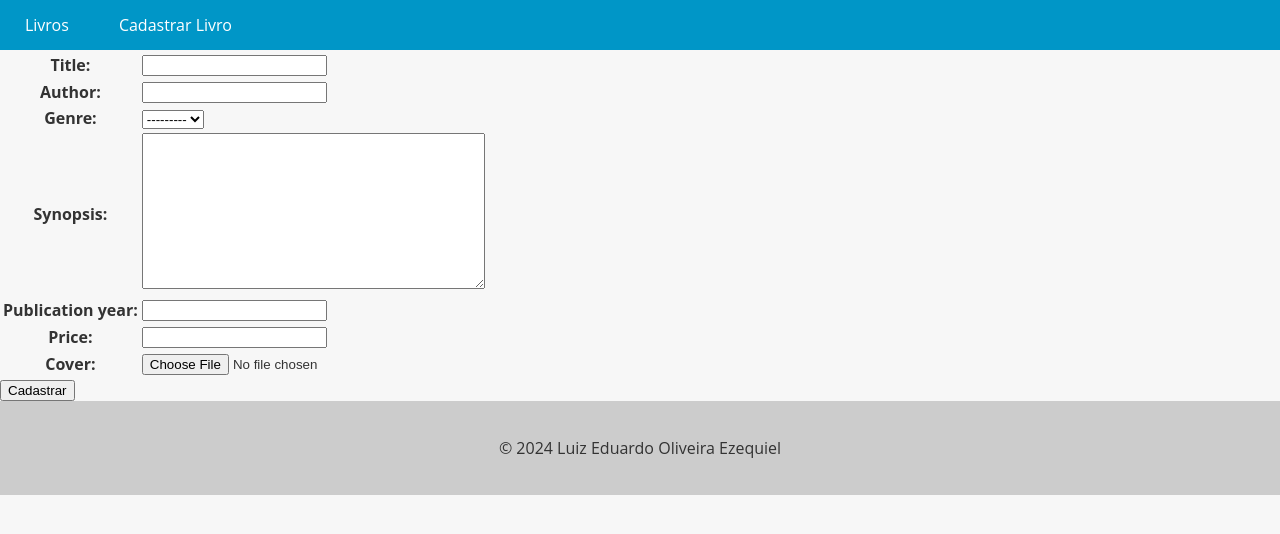
After one commit to Luiz-Ezequiel/Django-Book, a Django app: page /new_book/ in a window 1280 px wide. The commit adds this page. Shown: the top 534 px of the page. Run offline with Django 5.2, Linux system fonts and the light colour scheme; data that the repository does not hold is empty.

Commit message:
add form page for adding a new book

```diff
--- a/app/settings.py
+++ b/app/settings.py
@@ -56,7 +56,7 @@ ROOT_URLCONF = 'app.urls'
 TEMPLATES = [
     {
         'BACKEND': 'django.template.backends.django.DjangoTemplates',
-        'DIRS': [],
+        'DIRS': ['app/templates'],
         'APP_DIRS': True,
         'OPTIONS': {
             'context_processors': [
--- /dev/null
+++ b/app/templates/base.html
@@ -0,0 +1,86 @@
+<!DOCTYPE html>
+<html lang="pt-br">
+  <head>
+    <meta charset="UTF-8" />
+    <meta name="viewport" content="width=device-width, initial-scale=1.0" />
+    <title>{% block title %}{% endblock %}</title>
+    <style>
+      body {
+        font-family: "Open Sans", sans-serif;
+        background-color: #f7f7f7;
+        color: #333;
+        margin: 0;
+        padding: 0;
+      }
+
+      header {
+        background-color: #0096c7;
+        color: #fff;
+        text-align: center;
+      }
+
+      footer {
+        background-color: #ccc;
+        color: #333;
+        padding: 20px;
+        text-align: center;
+      }
+
+      nav {
+        background-color: #0096c7;
+        color: #fff;
+        height: 50px;
+        display: flex;
+        justify-content: space-between;
+        align-items: center;
+      }
+
+      nav ul {
+        list-style: none;
+        margin: 0;
+        padding: 0;
+        display: flex;
+      }
+
+      nav ul li {
+        margin: 0 10px;
+      }
+
+      nav ul li a {
+        color: #fff;
+        text-decoration: none;
+        font-size: 16px;
+        padding: 15px;
+        transition: all 0.3s ease;
+      }
+
+      nav ul li a:hover {
+        background-color: #32bbe8;
+      }
+
+      nav ul li.active a {
+        background-color: #666;
+      }
+
+      nav ul li.active a:hover {
+        background-color: #999;
+      }
+    </style>
+  </head>
+  <body>
+    <header>
+      <nav>
+        <ul>
+          <li><a href="{% url 'books_list' %}">Livros</a></li>
+          <li><a href="{% url 'new_book' %}">Cadastrar Livro</a></li>
+        </ul>
+      </nav>
+    </header>
+
+    <main>{% block content %} {% endblock %}</main>
+
+    <footer>
+      <p>&copy; 2024 Luiz Eduardo Oliveira Ezequiel</p>
+    </footer>
+  </body>
+</html>
--- a/app/urls.py
+++ b/app/urls.py
@@ -2,9 +2,10 @@ from django.contrib import admin
 from django.urls import path
 from django.conf import settings
 from django.conf.urls.static import static
-from books.views import books_view
+from books.views import books_view, new_book_view
 
 urlpatterns = [
     path('admin/', admin.site.urls),
     path('books/', books_view, name='books_list'),
+    path('new_book/', new_book_view, name='new_book')
 ] + static(settings.MEDIA_URL, document_root=settings.MEDIA_ROOT)
--- /dev/null
+++ b/books/forms.py
@@ -0,0 +1,24 @@
+from django import forms
+from books.models import Genre, Book
+
+class BookForm(forms.Form):
+    title = forms.CharField(max_length=200)
+    author = forms.CharField(max_length=200)
+    genre = forms.ModelChoiceField(Genre.objects.all())
+    synopsis = forms.CharField(widget=forms.Textarea())
+    publication_year = forms.IntegerField()
+    price = forms.FloatField()
+    cover = forms.ImageField()
+
+    def save(self):
+        book = Book(
+            title = self.cleaned_data['title'],
+            author = self.cleaned_data['author'],
+            genre = self.cleaned_data['genre'],
+            synopsis = self.cleaned_data['synopsis'],
+            publication_year = self.cleaned_data['publication_year'],
+            price = self.cleaned_data['price'],
+            cover = self.cleaned_data['cover'],
+        )
+        book.save()
+        return book
--- a/books/templates/books.html
+++ b/books/templates/books.html
@@ -1,4 +1,4 @@
-{% block content %}
+{% extends "base.html" %} {% block content %}
 <style>
   .book-grid {
     display: grid;
--- /dev/null
+++ b/books/templates/new_book.html
@@ -0,0 +1,9 @@
+{% extends "base.html" %} {% block content %}
+<form method="post" enctype="multipart/form-data">
+  {% csrf_token %}
+  <table>
+    {{ new_book_form.as_table }}
+  </table>
+  <input type='submit' value="Cadastrar" class"btn btn-primary">
+</form>
+{% endblock %}
--- a/books/views.py
+++ b/books/views.py
@@ -1,11 +1,23 @@
-from django.shortcuts import render
+from django.shortcuts import render, redirect
 from books.models import Book
+from books.forms import BookForm
 
 # Create your views here.
 def books_view(request):
     books = Book.objects.all().order_by('title')
     search = request.GET.get('search')
     if search != None:
-        books = Book.objecs.filter(title__icontains=search)
+        books = Book.objects.filter(title__icontains=search)
 
     return render(request, 'books.html', {'books': books})
+
+def new_book_view(request):
+    if request.method == 'POST':
+        new_book_form = BookForm(request.POST, request.FILES)
+        if new_book_form.is_valid():
+            new_book_form.save()
+            return redirect('books_list')
+    else:
+        new_book_form = BookForm()
+
+    return render(request, 'new_book.html', { 'new_book_form': new_book_form })
```
Also changed, not shown: media/books/mistborn.jpg (added).
